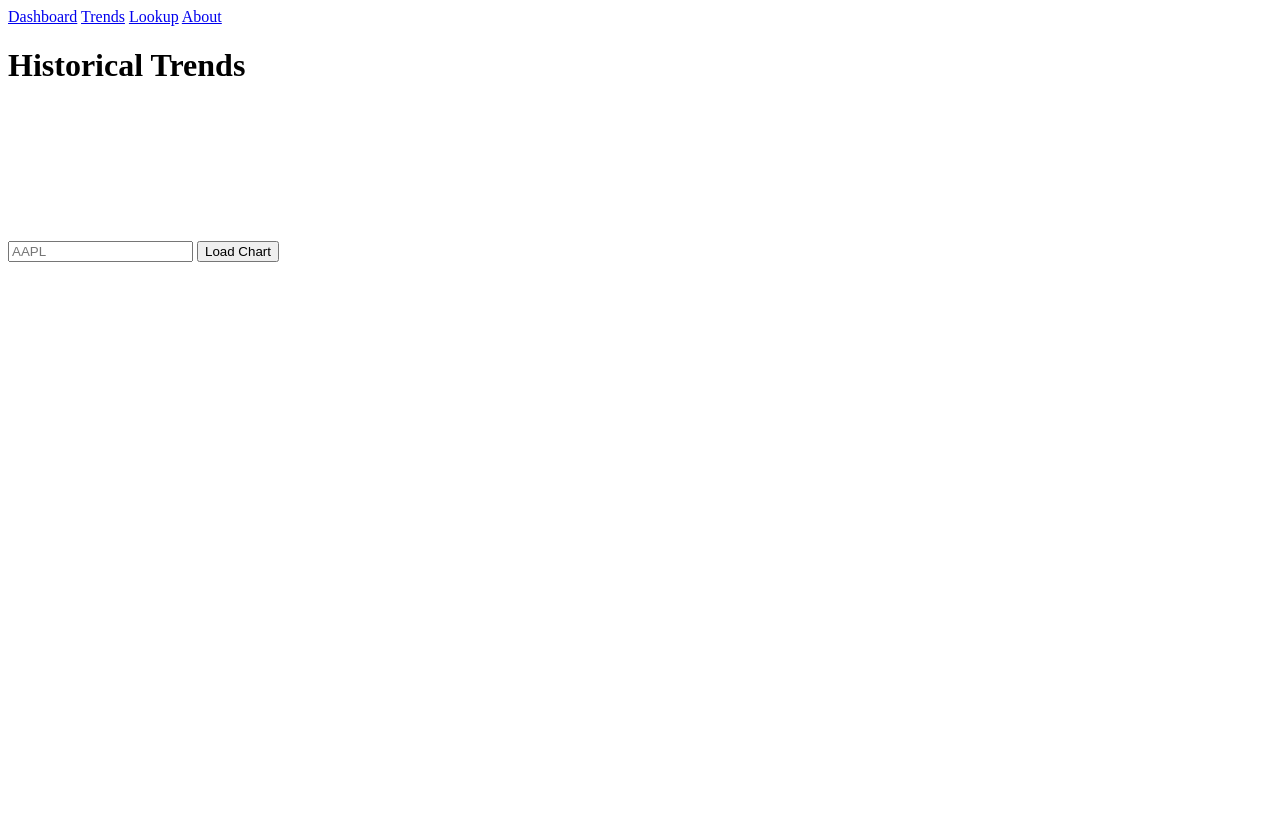
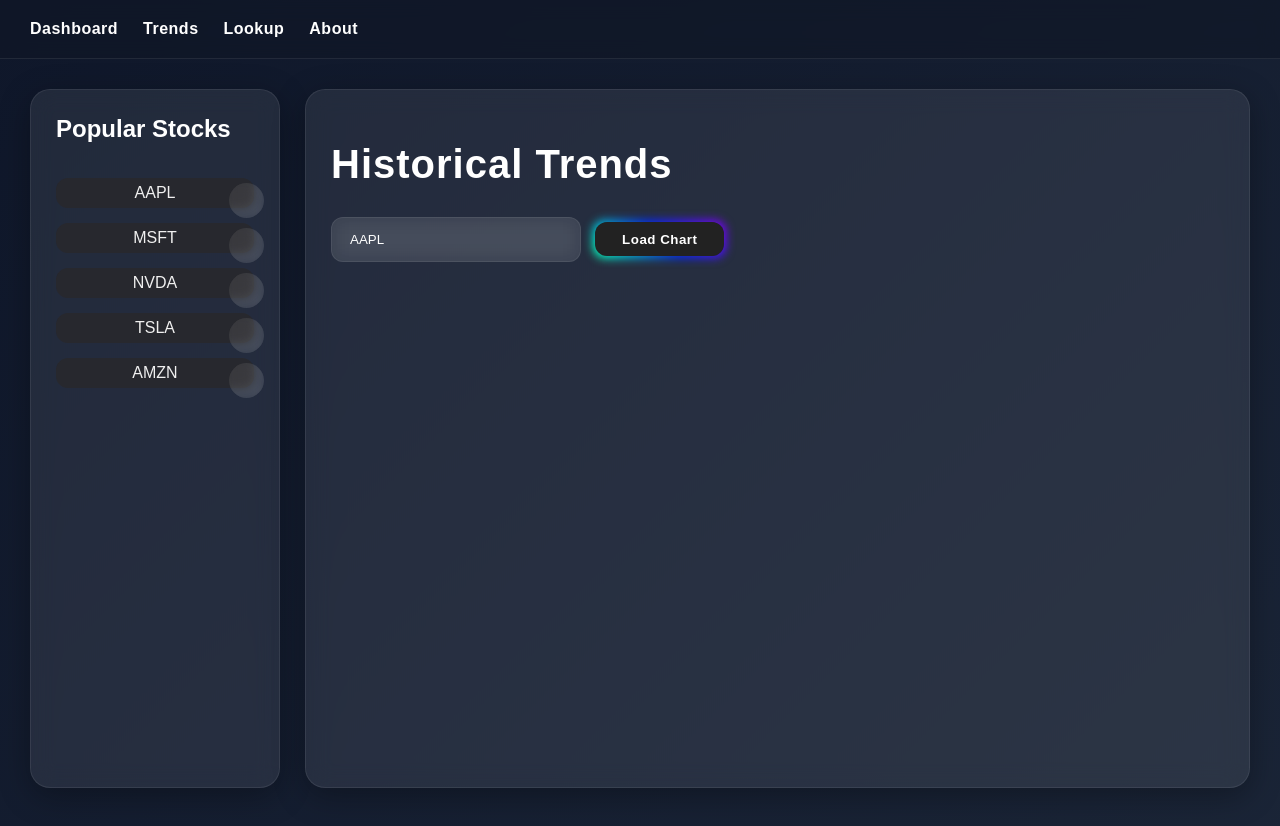
Before and after one commit to akhatri9/inst377-finalproject-akhatri9, a website: page public/trends.html in a window 1280 px wide. Before the commit the page ends 800 px from the top, so only its background shows below. Drawn offline with nearby package versions, Linux system fonts and the light colour scheme; no server answers.

Commit message:
feat: css stylesheet update, about page update, trends page update

```diff
--- a/public/css/style.css
+++ b/public/css/style.css
@@ -0,0 +1,448 @@
+* {
+  box-sizing: border-box;
+}
+
+body {
+
+  margin: 0;
+  font-family: Arial, sans-serif;
+  color: white;
+  min-height: 100vh;
+  background: linear-gradient(
+    -45deg,
+    #0f172a,
+    #111827,
+    #1e293b,
+    #0f172a
+  );
+
+  background-size: 400% 400%;
+}
+
+nav {
+
+  display: flex;
+  align-items: center;
+  gap: 25px;
+  padding: 20px 30px;
+  background: rgba(17, 24, 39, 0.7);
+  backdrop-filter: blur(10px);
+  -webkit-backdrop-filter: blur(10px);
+  border-bottom: 1px solid rgba(255,255,255,0.08);
+  position: sticky;
+  top: 0;
+  z-index: 1000;
+}
+
+nav a {
+
+  color: white;
+  text-decoration: none;
+  font-weight: bold;
+  letter-spacing: 0.5px;
+  transition: all 0.3s ease;
+}
+
+nav a:hover {
+
+  color: #00e1ff;
+  text-shadow: 0 0 10px #00e1ff;
+}
+
+
+
+.container {
+
+  max-width: 1200px;
+  margin: auto;
+  padding: 40px 20px;
+}
+
+h1 {
+
+  margin-bottom: 30px;
+  font-size: 2.5rem;
+  font-weight: bold;
+  letter-spacing: 1px;
+}
+
+h2,
+h3 {
+
+  margin-top: 0;
+}
+
+
+
+.card {
+
+  background: rgba(255, 255, 255, 0.08);
+  border-radius: 20px;
+  padding: 25px;
+  margin-bottom: 25px;
+  backdrop-filter: blur(12px);
+  -webkit-backdrop-filter: blur(12px);
+  border: 1px solid rgba(255,255,255,0.08);
+  box-shadow:
+    0 8px 32px rgba(0, 0, 0, 0.3);
+  transition:
+    transform 0.3s ease,
+    box-shadow 0.3s ease;
+}
+
+.card:hover {
+
+  transform: translateY(-5px);
+  box-shadow:
+    0 12px 40px rgba(0,0,0,0.4);
+}
+
+
+
+table {
+
+  width: 100%;
+  border-collapse: collapse;
+  overflow: hidden;
+  border-radius: 20px;
+  background: rgba(255,255,255,0.06);
+  backdrop-filter: blur(10px);
+}
+
+th {
+
+  background: rgba(255,255,255,0.08);
+  padding: 18px;
+  text-align: left;
+  font-size: 0.95rem;
+  letter-spacing: 0.5px;
+}
+
+td {
+
+  padding: 18px;
+  border-bottom: 1px solid rgba(255,255,255,0.08);
+}
+
+tr:hover {
+
+  background: rgba(255,255,255,0.05);
+}
+
+
+
+.empty-message {
+
+  text-align: center;
+  padding: 30px;
+  color: #cbd5e1;
+  font-style: italic;
+}
+
+
+
+input {
+
+  padding: 14px 18px;
+  border-radius: 12px;
+  border: 1px solid rgba(255,255,255,0.08);
+  background: rgba(255,255,255,0.08);
+  color: white;
+  outline: none;
+  margin-right: 10px;
+  backdrop-filter: blur(10px);
+  width: 250px;
+  transition: 0.3s ease;
+}
+
+input:focus {
+
+  border-color: #00ffd5;
+  box-shadow: 0 0 10px rgba(0,255,213,0.5);
+}
+
+input::placeholder {
+
+  color: #cbd5e1;
+}
+
+
+
+.button-85 {
+
+  padding: 0.7em 2em;
+  border: none;
+  outline: none;
+  color: rgb(255, 255, 255);
+  background: #111;
+  cursor: pointer;
+  position: relative;
+  z-index: 0;
+  border-radius: 12px;
+  user-select: none;
+  -webkit-user-select: none;
+  touch-action: manipulation;
+  font-weight: bold;
+  letter-spacing: 0.5px;
+}
+
+.button-85:before {
+
+  content: "";
+
+  background: linear-gradient(
+    45deg,
+    #ff0000,
+    #ff7300,
+    #fffb00,
+    #48ff00,
+    #00ffd5,
+    #002bff,
+    #7a00ff,
+    #ff00c8,
+    #ff0000
+  );
+
+  position: absolute;
+
+  top: -2px;
+  left: -2px;
+  background-size: 400%;
+  z-index: -1;
+  filter: blur(5px);
+  -webkit-filter: blur(5px);
+  width: calc(100% + 4px);
+  height: calc(100% + 4px);
+  animation: glowing-button-85 20s linear infinite;
+  border-radius: 12px;
+}
+
+@keyframes glowing-button-85 {
+
+  0% {
+    background-position: 0 0;
+  }
+
+  50% {
+    background-position: 400% 0;
+  }
+
+  100% {
+    background-position: 0 0;
+  }
+}
+
+.button-85:after {
+
+  z-index: -1;
+  content: "";
+  position: absolute;
+  width: 100%;
+  height: 100%;
+  background: #222;
+  left: 0;
+  top: 0;
+
+  border-radius: 12px;
+}
+
+.button-85:hover {
+
+  transform: scale(1.03);
+}
+
+.green {
+
+  color: #4ade80;
+  font-weight: bold;
+}
+
+.red {
+
+  color: #f87171;
+  font-weight: bold;
+}
+
+
+
+.dataTables_wrapper {
+
+  margin-top: 20px;
+  color: white;
+}
+
+.dataTables_wrapper input,
+.dataTables_wrapper select {
+
+  background: rgba(255,255,255,0.08);
+  color: white;
+  border: 1px solid rgba(255,255,255,0.08);
+  border-radius: 10px;
+  padding: 8px;
+}
+
+.dataTables_wrapper .dataTables_paginate .paginate_button {
+
+  color: white !important;
+}
+
+.dataTables_wrapper .dataTables_info {
+
+  color: #cbd5e1 !important;
+}
+
+@media (max-width: 768px) {
+
+  nav {
+
+    flex-wrap: wrap;
+    gap: 15px;
+  }
+
+  h1 {
+
+    font-size: 2rem;
+  }
+
+  input {
+
+    width: 100%;
+    margin-bottom: 15px;
+  }
+
+  .button-85 {
+
+    width: 100%;
+  }
+
+  table {
+
+    font-size: 0.9rem;
+  }
+}
+
+.trends-layout {
+
+  display: flex;
+  gap: 25px;
+  padding: 30px;
+}
+
+
+.sidebar {
+
+  width: 250px;
+  min-height: 500px;
+  display: flex;
+  flex-direction: column;
+  gap: 15px;
+}
+
+
+.trends-main {
+
+  flex: 1;
+}
+
+
+.stock-button {
+
+  width: 100%;
+}
+
+
+@media (max-width: 900px) {
+
+  .trends-layout {
+
+    flex-direction: column;
+  }
+
+  .sidebar {
+
+    width: 100%;
+  }
+}
+
+.button-86 {
+
+  all: unset;
+  width: 100%;
+  height: 30px;
+  font-size: 16px;
+  background: transparent;
+  border: none;
+  position: relative;
+  color: #f0f0f0;
+  cursor: pointer;
+  z-index: 1;
+  padding: 12px 20px;
+  display: flex;
+  align-items: center;
+  justify-content: center;
+  white-space: nowrap;
+  user-select: none;
+  -webkit-user-select: none;
+  touch-action: manipulation;
+  box-sizing: border-box;
+}
+
+.button-86::after,
+.button-86::before {
+
+  content: '';
+  position: absolute;
+  bottom: 0;
+  right: 0;
+  z-index: -1;
+  transition: all .4s;
+}
+
+.button-86::before {
+
+  transform: translate(0%, 0%);
+  width: 100%;
+  height: 100%;
+  background: rgba(40, 40, 45, 0.9);
+  border-radius: 12px;
+}
+
+.button-86::after {
+
+  transform: translate(10px, 10px);
+  width: 35px;
+  height: 35px;
+  background: rgba(255,255,255,0.08);
+  backdrop-filter: blur(5px);
+  -webkit-backdrop-filter: blur(5px);
+  border-radius: 50px;
+}
+
+.button-86:hover::before {
+
+  transform: translate(5%, 20%);
+  width: 110%;
+  height: 110%;
+}
+
+.button-86:hover::after {
+
+  border-radius: 12px;
+  transform: translate(0, 0);
+  width: 100%;
+  height: 100%;
+}
+
+.button-86:active::after {
+
+  transition: 0s;
+  transform: translate(0, 5%);
+}
+
+.chart-container {
+
+  width: 100%;
+  max-width: 900px;
+  height: 500px;
+  margin: auto;
+}
--- a/public/js/trends.js
+++ b/public/js/trends.js
@@ -1,19 +1,19 @@
 let chart;
 
-async function loadChart() {
+async function loadChart(symbol) {
 
-  const symbol = document.getElementById('symbolInput').value;
+  try {
 
-  const response = await fetch(`/api/timeseries/${symbol}`);
+    document.getElementById('symbolInput').value = symbol;
+
+    const response = await fetch(
+      `/api/timeseries/${symbol}`
+    );
 
     const data = await response.json();
-
     const values = data.values.reverse();
-
     const labels = values.map(v => v.datetime);
-
     const prices = values.map(v => v.close);
-
     const ctx = document.getElementById('stockChart');
 
     if (chart) {
@@ -29,12 +29,63 @@
         labels,
 
         datasets: [{
-        label: symbol,
-        data: prices
+
+          label: `${symbol} Closing Prices`,
+
+          data: prices,
+
+          tension: 0.3,
+
+          fill: true
+
         }]
+      },
+
+      options: {
+
+        responsive: true,
+
+        plugins: {
+
+          legend: {
+            labels: {
+              color: 'white'
+            }
+          }
+        },
+
+        scales: {
+
+          x: {
+            ticks: {
+              color: 'white'
+            }
+          },
+
+          y: {
+            ticks: {
+              color: 'white'
+            }
+          }
+        }
+      }
+    });
+
+  } catch (error) {
+
+    console.error(error);
 
   }
+}
 
-  });
+function searchChart() {
 
+  const symbol = document
+    .getElementById('symbolInput')
+    .value;
+
+  loadChart(symbol);
 }
+
+// Default chart on page load
+loadChart('AAPL');
--- a/public/trends.html
+++ b/public/trends.html
@@ -4,7 +4,7 @@
     <meta charset="UTF-8">
     <meta name="viewport" content="width=device-width, initial-scale=1.0">
     <title>Trends</title>
-    <link rel="stylesheet" href="css/styles.css">
+    <link rel="stylesheet" href="css/style.css">
     <script defer src="https://cdn.jsdelivr.net/npm/chart.js"></script>
     <script defer src="js/trends.js"></script>
 
@@ -17,15 +17,69 @@
         <a href="about.html">About</a>
     </nav>
 
-    <div class="container">
+    <div class="trends-layout">
 
-        <h1>Historical Trends</h1>
+        <aside class="sidebar card">
 
-        <input id="symbolInput" placeholder="AAPL">
+            <h2>Popular Stocks</h2>
 
-        <button onclick="loadChart()">Load Chart</button>
+            <button
+            class="button-86 stock-button"
+            onclick="loadChart('AAPL')">
+            AAPL
+            </button>
 
-        <canvas id="stockChart"></canvas>
+            <button
+            class="button-86 stock-button"
+            onclick="loadChart('MSFT')">
+            MSFT
+            </button>
+
+            <button
+            class="button-86 stock-button"
+            onclick="loadChart('NVDA')">
+            NVDA
+            </button>
+
+            <button
+            class="button-86 stock-button"
+            onclick="loadChart('TSLA')">
+            TSLA
+            </button>
+
+            <button
+            class="button-86 stock-button"
+            onclick="loadChart('AMZN')">
+            AMZN
+            </button>
+
+        </aside>
+
+        <main class="trends-main">
+
+            <div class="card">
+
+                <h1>Historical Trends</h1>
+
+                <input
+                    id="symbolInput"
+                    placeholder="Enter Symbol"
+                >
+
+                <button
+                    class="button-85"
+                    onclick="searchChart()">
+                    Load Chart
+
+                </button>
+
+                <div class="chart-container">
+                    <canvas id="stockChart"></canvas>
+                </div>
+
+            </div>
+
+        </main>
 
     </div>
 
```
Also changed, not shown: public/about.html (+18 -0 lines), public/index.html (+1 -0 lines), public/lookup.html (+1 -1 lines). Lines whose indentation alone changed are shown as unchanged.
